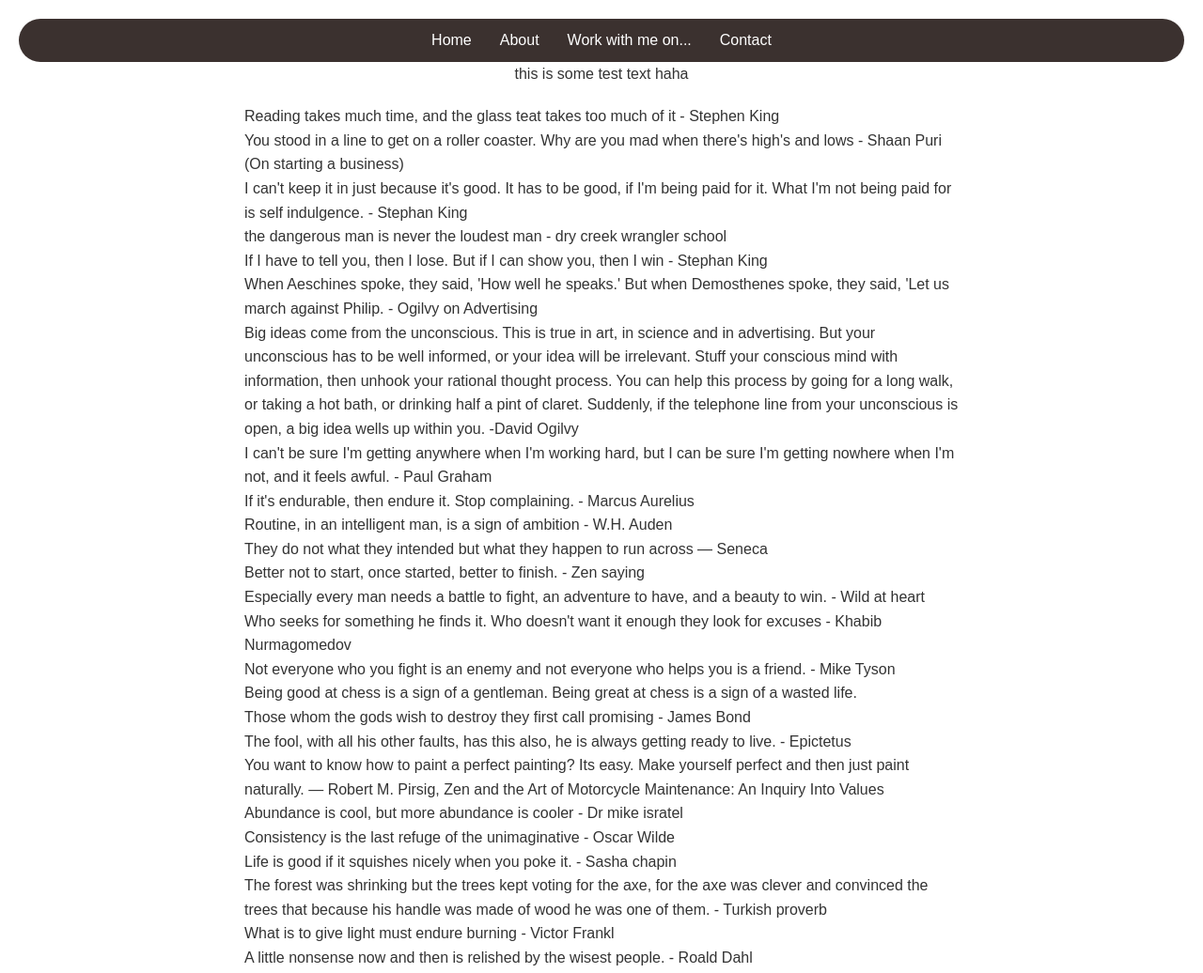
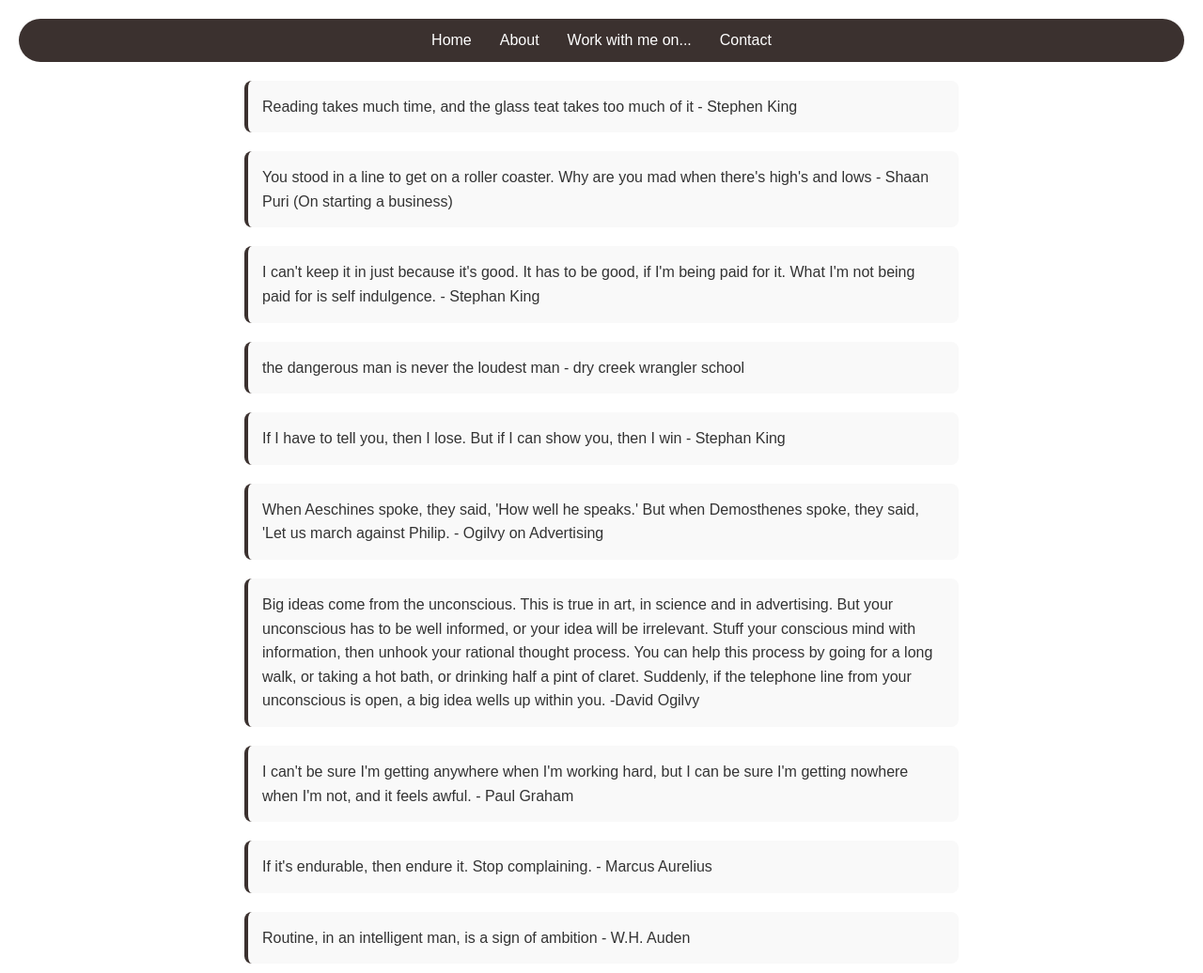
Before and after one commit to benjstevenson/personalsite, a plain HTML site: page quotes.html in a window 1280 px wide. Shown: the top 1036 px of the page at 94% size. Drawn offline with Linux system fonts and the light colour scheme.

Commit message:
Update quotes.html

```diff
--- a/quotes.html
+++ b/quotes.html
@@ -5,8 +5,18 @@
   <meta name="viewport" content="width=device-width, initial-scale=1.0">
   <title>Quotes</title>
   <link rel="stylesheet" href="styles.css">
+
+  <style>
+    .quote-container p {
+      margin-bottom: 20px;
+      padding: 15px;
+      background: #f9f9f9;
+      border-radius: 8px;
+      border-left: 4px solid #3b312f;
+    }
+  </style>
 </head>
-<body>
+  <body>
   <nav class="navbar">
     <a href="index.html">Home</a>
     <a href="about.html">About</a>
@@ -14,7 +24,6 @@
     <a href="contact.html">Contact</a>
   </nav>
 
-  <p>this is some test text haha</p>
 
   <div class="quote-container">
     <p>Reading takes much time, and the glass teat takes too much of it - Stephen King</p>
```
